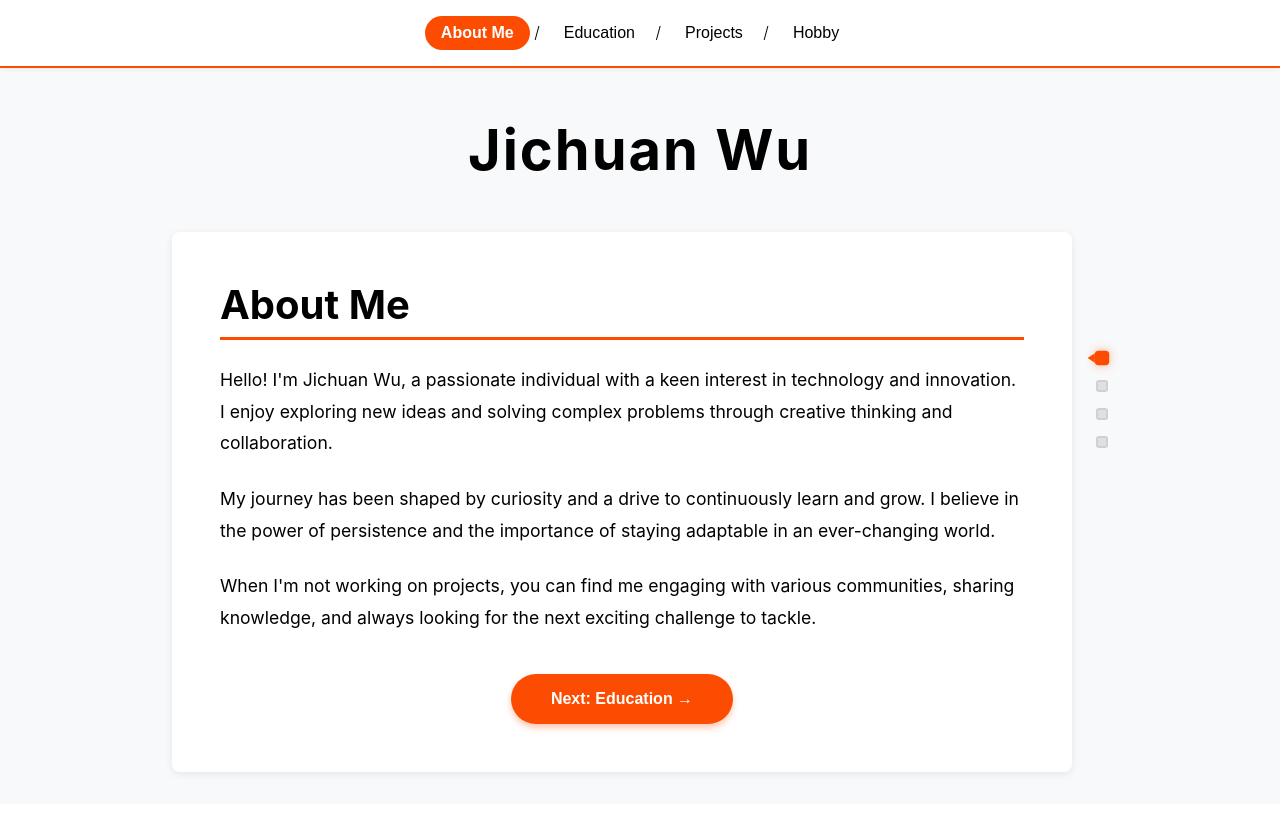
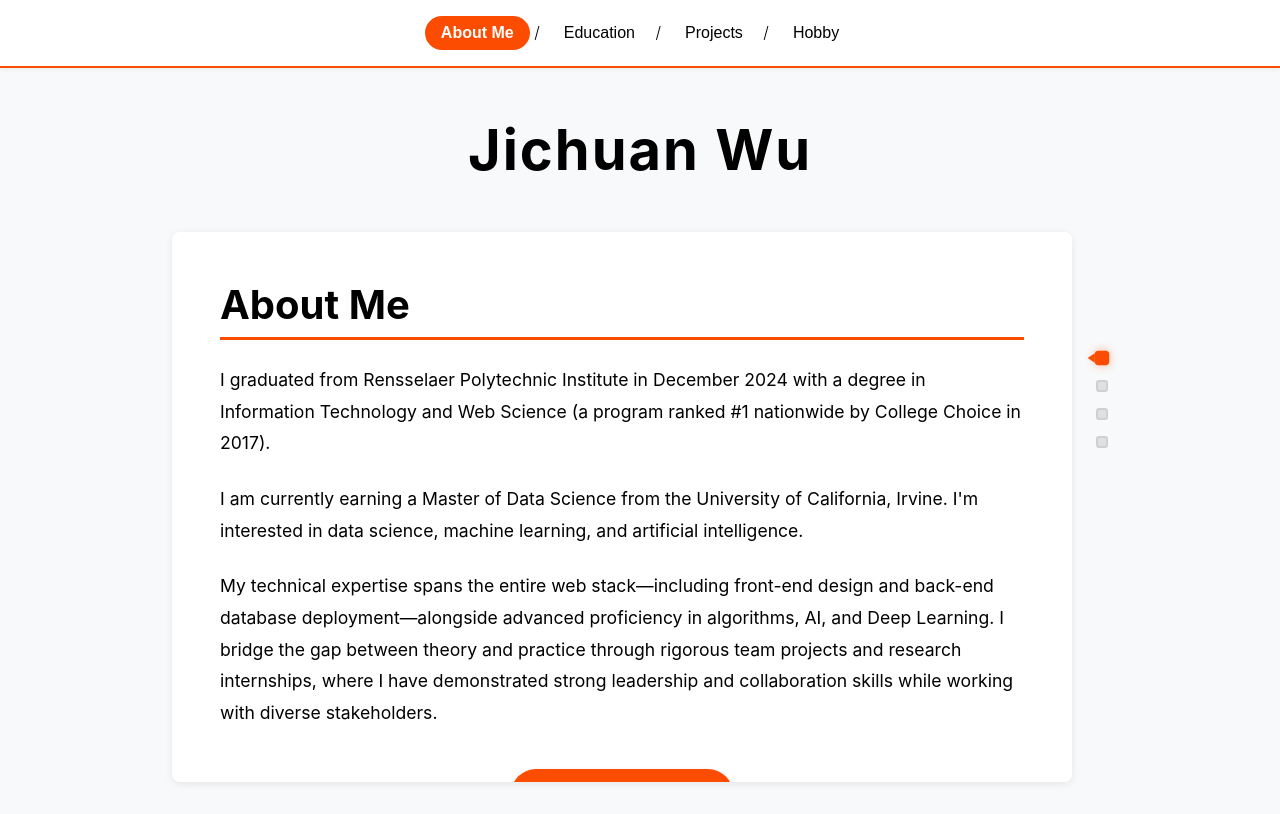
Before and after one commit to Jichuan14/jichuan14.github.io, a React (Vite) app: page / in a window 1280 px wide. Built offline with nearby package versions, Linux system fonts and the light colour scheme.

Commit message:
add about me  section

```diff
--- a/index.html
+++ b/index.html
@@ -2,7 +2,8 @@
 <html lang="en">
   <head>
     <meta charset="UTF-8" />
-    <link rel="icon" type="image/svg+xml" href="/vite.svg" />
+    <link rel="icon" type="image/png" href="/favicon.png" />
+    <link rel="apple-touch-icon" href="/favicon.png" />
     <meta name="viewport" content="width=device-width, initial-scale=1.0" />
     <title>Jichuan Wu - Personal Website</title>
   </head>
--- a/src/App.jsx
+++ b/src/App.jsx
@@ -66,18 +66,25 @@ function App() {
     let scrollAccumulator = 0
     let lastWheelTime = 0
     let lastScrollDirection = null // Track last scroll direction
-    const SCROLL_THRESHOLD = 80 // Require 80px of scroll delta to trigger (easier to scroll)
+    let lastSectionChangeTime = 0 // Track when last section change occurred
+    const SCROLL_THRESHOLD = 120 // Require 120px of scroll delta to trigger (less sensitive)
     const WHEEL_TIMEOUT = 300 // Reset accumulator if no wheel event for 300ms
+    const SECTION_CHANGE_COOLDOWN = 500 // Minimum time between section changes (ms)
 
     const handleWheel = (e) => {
       const element = contentRef.current
       if (!element || isTransitioning) return
 
+      const now = Date.now()
+      // Prevent rapid section changes - require cooldown period
+      if (now - lastSectionChangeTime < SECTION_CHANGE_COOLDOWN) {
+        return
+      }
+
       const { scrollTop, scrollHeight, clientHeight } = element
       const maxScroll = scrollHeight - clientHeight
       const isContentScrollable = maxScroll > 10
 
-      const now = Date.now()
       // More lenient boundary detection - allow 10px margin
       const isAtBottom = isContentScrollable ? (scrollTop + clientHeight >= scrollHeight - 10) : true
       const isAtTop = isContentScrollable ? (scrollTop <= 10) : true
@@ -101,7 +108,11 @@ function App() {
             e.preventDefault()
             const next = getNextSection(activeSection)
             if (next) {
+              // Reset everything for next scroll action
               scrollAccumulator = 0
+              lastWheelTime = 0
+              lastScrollDirection = null
+              lastSectionChangeTime = now
               isTransitioning = true
               setIsAnimating(true)
               setTimeout(() => {
@@ -146,7 +157,11 @@ function App() {
             e.preventDefault()
             const previous = getPreviousSection(activeSection)
             if (previous) {
+              // Reset everything for next scroll action
               scrollAccumulator = 0
+              lastWheelTime = 0
+              lastScrollDirection = null
+              lastSectionChangeTime = now
               isTransitioning = true
               setIsAnimating(true)
               setTimeout(() => {
--- a/src/components/AboutMe.jsx
+++ b/src/components/AboutMe.jsx
@@ -3,16 +3,17 @@ function AboutMe({ onNext, hasNext }) {
     <div className="about-me">
       <h2>About Me</h2>
       <p>
-        Hello! I'm Jichuan Wu, a passionate individual with a keen interest in technology and innovation.
-        I enjoy exploring new ideas and solving complex problems through creative thinking and collaboration.
+        I graduated from Rensselaer Polytechnic Institute in December 2024 with a degree in Information Technology and Web Science
+        (a program ranked #1 nationwide by College Choice in 2017).
       </p>
       <p>
-        My journey has been shaped by curiosity and a drive to continuously learn and grow.
-        I believe in the power of persistence and the importance of staying adaptable in an ever-changing world.
+        I am currently earning a Master of Data Science from the University of California, Irvine. I'm interested in data science, machine learning, and artificial intelligence.
       </p>
       <p>
-        When I'm not working on projects, you can find me engaging with various communities,
-        sharing knowledge, and always looking for the next exciting challenge to tackle.
+        My technical expertise spans the entire web stack—including front-end design and back-end database deployment—alongside
+        advanced proficiency in algorithms, AI, and Deep Learning. I bridge the gap between theory and practice through rigorous
+        team projects and research internships, where I have demonstrated strong leadership and collaboration skills while working
+        with diverse stakeholders.
       </p>
       {hasNext && (
         <button className="next-section-btn" onClick={onNext}>
```
Also changed, not shown: public/favicon.png (added), src/assets/icon.png (added).
